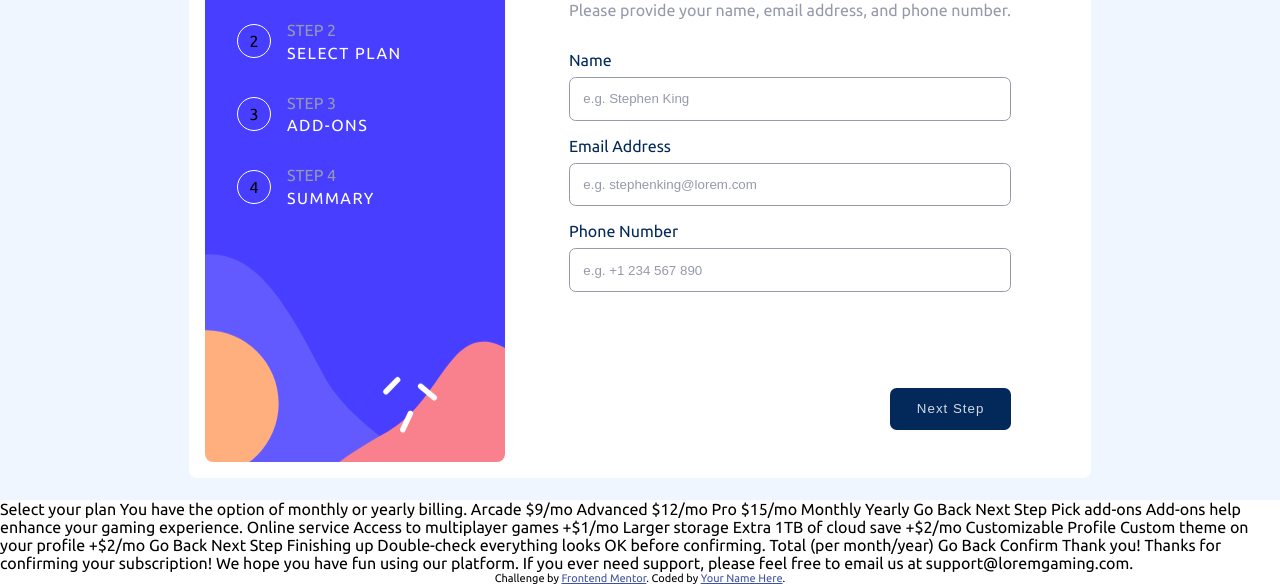
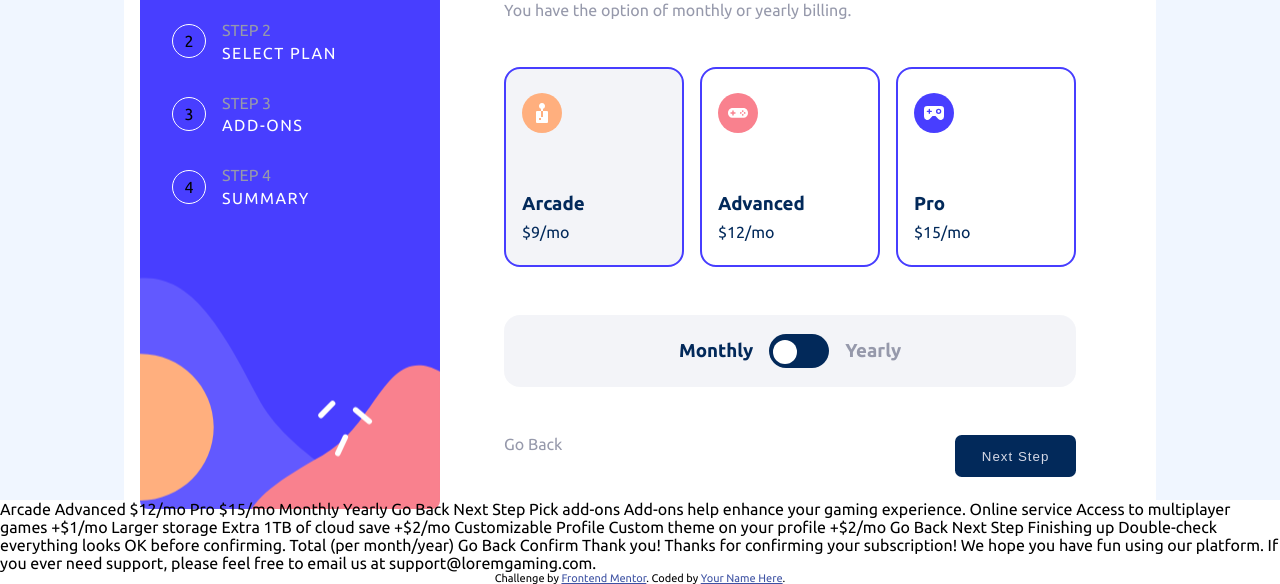
Before and after one commit to nikolasdevs/multi-step-form, a plain HTML site: page index.html in a window 1280 px wide. Shown: the part 300-884 px from the top of the page. Drawn offline with Linux system fonts and the light colour scheme.

Commit message:
second step completed

```diff
--- a/index.html
+++ b/index.html
@@ -92,7 +92,7 @@
           </div>
         </aside>
 
-        <main>
+        <div class="main step1">
           <div class="header">
             <div class="t-header">
               <h1>Personal Info</h1>
@@ -126,14 +126,81 @@
               <button>Next Step</button>
             </div>
           </form>
-        </main>
+        </div>
+
+        <!-- STEP TWO -->
+
+        <div class="main step2">
+          <div class="header">
+            <div class="t-header">
+              <h1>Select your plan</h1>
+            </div>
+            <div class="b-header">
+              <p>You have the option of monthly or yearly billing.</p>
+            </div>
+          </div>
+          <div class="options">
+            <div class="option-box">
+              <div class="option-box-top">
+                <img src="./assets/images/icon-arcade.svg" alt="" />
+              </div>
+              <div class="option-box-bottom">
+                <div class="arcade-txt"><h3>Arcade</h3></div>
+                <div class="price">
+                  <p>$9/mo</p>
+                </div>
+              </div>
+            </div>
+            <div class="option-box">
+              <div class="option-box-top">
+                <img src="./assets/images/icon-advanced.svg" alt="" />
+              </div>
+              <div class="option-box-bottom">
+                <div class="arcade-txt"><h3>Advanced</h3></div>
+                <div class="price">
+                  <p>$12/mo</p>
+                </div>
+              </div>
+            </div>
+            <div class="option-box">
+              <div class="option-box-top">
+                <img src="./assets/images/icon-pro.svg" alt="" />
+              </div>
+              <div class="option-box-bottom">
+                <div class="arcade-txt"><h3>Pro</h3></div>
+                <div class="price">
+                  <p>$15/mo</p>
+                </div>
+              </div>
+            </div>
+          </div>
+          <div class="switch-box">
+            <div class="monthly-switch">
+              <h3>Monthly</h3>
+            </div>
+            <label class="switch" for="">
+              <input type="checkbox" />
+              <span class="slider"></span>
+            </label>
+            <div class="yearly-switch">
+              <h3>Yearly</h3>
+            </div>
+          </div>
+          <div class="step2-bottom">
+            <div class="back">
+              <p>Go Back</p>
+            </div>
+            <div class="btn2">
+              <button>Next Step</button>
+            </div>
+          </div>
+        </div>
       </div>
     </div>
 
     <!-- Step 2 start -->
 
-    Select your plan You have the option of monthly or yearly billing. Arcade
-    $9/mo Advanced $12/mo Pro $15/mo Monthly Yearly Go Back Next Step
+    Arcade Advanced $12/mo Pro $15/mo Monthly Yearly Go Back Next Step
 
     <!-- Step 2 end -->
 
--- a/style.css
+++ b/style.css
@@ -99,13 +99,17 @@ aside {
   letter-spacing: 1.5px;
 }
 
-main {
+.main {
   padding: 2em 4em 2em 0;
   height: auto;
   width: 100%;
   display: flex;
   flex-direction: column;
   gap: 2em;
+}
+
+.step1 {
+  display: none;
 }
 
 .header {
@@ -172,6 +176,7 @@ input::placeholder {
   align-items: center;
   justify-content: end;
   margin-top: 5em;
+  background-color: aqua;
 }
 button {
   padding: 1em 2em;
@@ -183,3 +188,127 @@ button {
   letter-spacing: 1px;
   cursor: pointer;
 }
+
+.step2 {
+  display: flex;
+  flex-direction: column;
+}
+
+.options {
+  display: flex;
+  justify-content: space-between;
+  align-items: center;
+  gap: 1em;
+  height: auto;
+  width: 100%;
+  margin-top: 1em;
+}
+
+.option-box {
+  padding: 1.5em 2em 1.5em 1em;
+  display: flex;
+  flex-direction: column;
+  justify-content: space-between;
+  gap: 3em;
+  width: 180px;
+  height: 200px;
+  border: 2px solid var(--purplish-blue);
+  border-radius: 1em;
+}
+
+.option-box:first-child {
+  background-color: hsl(229, 24%, 87%, 30%);
+}
+
+.option-box-top,
+.option-box-bottom {
+  height: auto;
+  width: fit-content;
+}
+
+.option-box-bottom {
+  display: flex;
+  flex-direction: column;
+  gap: 0.5em;
+}
+
+.arcade-txt h3,
+.price p {
+  color: var(--marine-blue);
+}
+
+.switch-box {
+  display: flex;
+  align-items: center;
+  justify-content: center;
+  gap: 1em;
+  background-color: hsl(229, 24%, 87%, 30%);
+  padding: 1.2em 0;
+  margin-top: 1em;
+  border-radius: 1em;
+}
+
+.monthly-switch,
+.yearly-switch {
+  height: auto;
+  width: fit-content;
+  color: var(--marine-blue);
+}
+
+.yearly-switch {
+  color: var(--Cool-gray);
+}
+
+label {
+  position: relative;
+  display: inline-block;
+  width: 60px;
+  height: 34px;
+  cursor: pointer;
+}
+
+.switch input {
+  display: none;
+}
+
+.slider {
+  position: absolute;
+  top: 0;
+  left: 0;
+  right: 0;
+  bottom: 0;
+  background-color: #ccc;
+  border-radius: 34px;
+  cursor: pointer;
+}
+
+.switch input:checked,
+.slider {
+  background-color: var(--marine-blue);
+}
+
+.slider::before {
+  position: absolute;
+  content: "";
+  height: 24px;
+  width: 24px;
+  left: 4px;
+  bottom: 4px;
+  background-color: white;
+  border-radius: 50%;
+  transition: 0.4s;
+}
+
+/* .switch input:checked,
+.slider::before {
+  transform: translateX(26px);
+} */
+
+.step2-bottom {
+  display: flex;
+  justify-content: space-between;
+   margin-top: 1em;
+}
+.back p {
+  color: var(--Cool-gray);
+}
```
